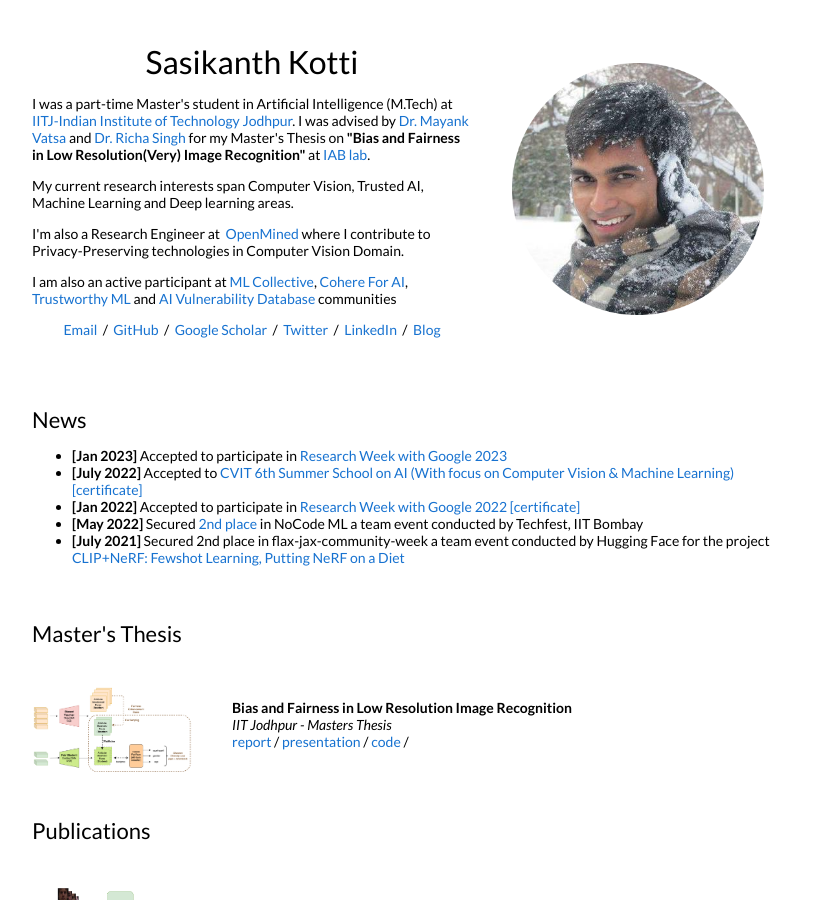
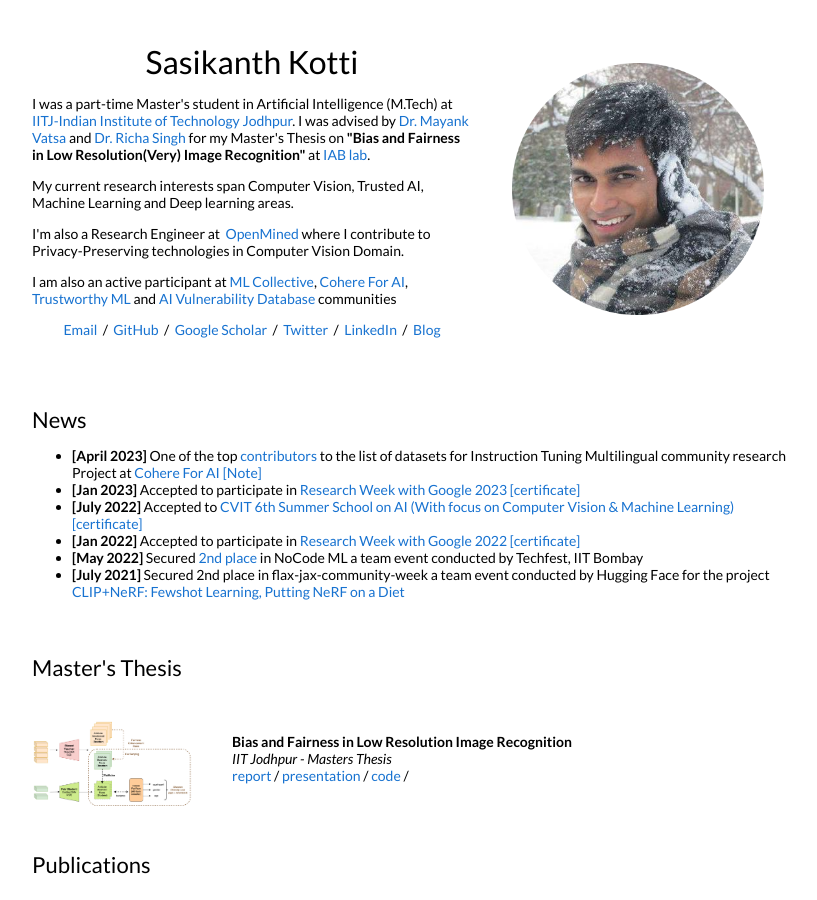
Before and after one commit to ksasi/ksasi.github.io, a Jekyll site: the page built from _posts/2023-01-07-Masters_Thesis.markdown, in a window 1280 px wide and 900 px high. Shown: the whole window, without its empty margins (228-1045 px from the left). Built offline with Jekyll 4.4.1, drawn with Linux system fonts in a browser that asks for light colours; some of the changed text lies outside the part shown.

Commit message:
Updated latest news

```diff
--- a/_layouts/default.html
+++ b/_layouts/default.html
@@ -129,9 +129,13 @@
                     <h2>News</h2>
                     <ul>
 
+                    <li>
+        <b>[April 2023]</b>  One of the top<a href="https://ksasi.github.io/pdfs/Cohere_4_AI_Top4_Contributors.pdf"> contributors</a> to the list of datasets for Instruction Tuning Multilingual community research Project at <a href="https://cohere.for.ai/">Cohere For AI</a> <a href="https://ksasi.github.io/pdfs/Team4_Instruction_Tuning_Multilingual_Research_Project.pdf"> [Note]</a><span class="blinking">(NEW)</span><br />
+                      </li>
+
                       <li>
         <b>[Jan 2023]</b>  Accepted to participate in
-        <a href="https://sites.google.com/view/researchweek2023">Research Week with Google 2023</a> <!--a href="https://ksasi.github.io/pdfs/Sasikanth Kotti_Google_Research_Week_2022.pdf"> [certificate]</a--><span class="blinking">(NEW)</span><br />
+        <a href="https://sites.google.com/view/researchweek2023">Research Week with Google 2023</a> <a href="https://ksasi.github.io/pdfs/Sasikanth Kotti_Google_Research_Week_2023.pdf"> [certificate]</a><span class="blinking"></span><br />
                       </li>
 
                       <li>
@@ -288,6 +292,23 @@
           {% endfor %}
         </table>
 
+        <br>
+        <br>
+        <br>
+        <table style="width:100%;border:0px;border-spacing:0px;border-collapse:separate;margin-right:auto;margin-left:auto;">
+          <tr>
+            <td style="padding:2.5%;width:100%;vertical-align:middle">
+              <h2>Professional Services</h2>
+              <p>
+                <li>
+                  Reviewer for
+                  <a href="https://iclr.cc/Conferences/2023/CallForTinyPapers">Tiny Papers</a>, a DEI initiative, ICLR 2023 <span class="blinking"></span><br />
+                </li>
+              </p>
+            </td>
+          </tr>
+        </table>
+
         <table style="width:100%;border:0px;border-spacing:0px;border-collapse:separate;margin-right:auto;margin-left:auto;">
           <tr>
             <td style="padding:0px">
```
Also changed, not shown: 3 other files.
